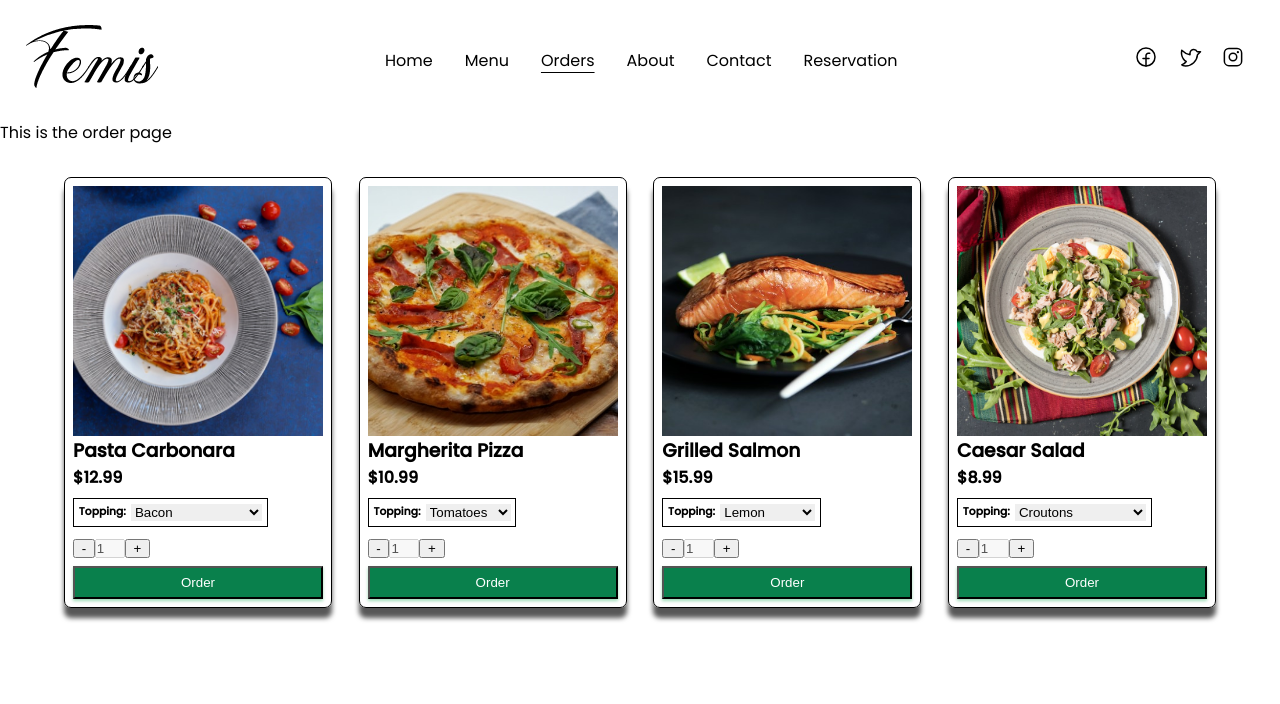
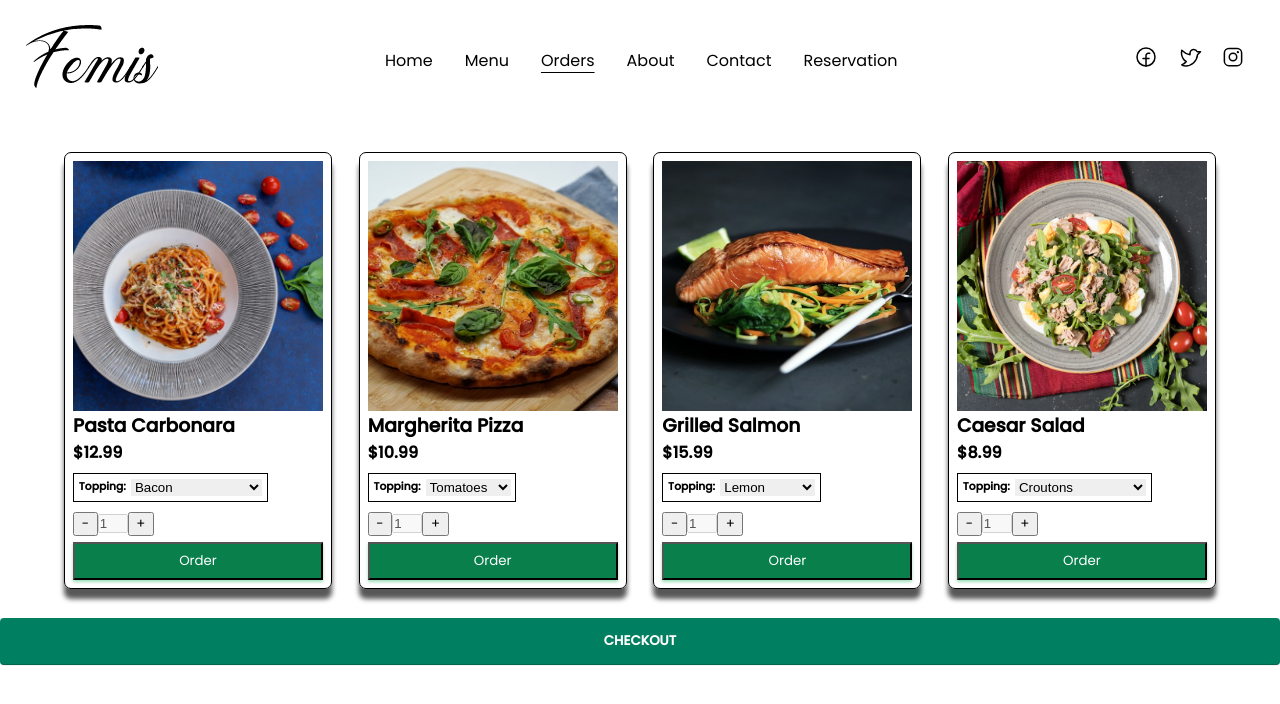
Before and after one commit to femiopebiyi/restaurant-site, a React (Vite) app: page /orders in a window 1280 px wide. Shown: the top 704 px of the page. Built offline with nearby package versions, Linux system fonts and the light colour scheme; the HTML template or start-up script is replaced by a standard one; a web font is replaced by a local one.

Commit message:
checkout button styles

```diff
--- a/src/App.css
+++ b/src/App.css
@@ -482,6 +482,33 @@ header{
 .toppings{
     margin-top: .5em;
 }
+
+button{
+    font-family: "Poppins";
+}
+.checkout{
+    width: 100%;
+    text-align: center;
+    margin: 1em 0;
+    padding: 1em 0;
+    outline: 0;
+    cursor: pointer;
+    text-align: center;
+    border: 0;
+    min-height: 36px;
+    min-width: 36px;
+    color: #ffffff;
+    background: #008060;
+    border-radius: 4px;
+    font-weight: 700;
+    box-shadow: rgba(0, 0, 0, 0.05) 0px 1px 0px 0px, rgba(0, 0, 0, 0.2) 0px -1px 0px 0px inset;
+
+    text-transform: uppercase;
+}
+
+.checkout:hover {
+    background: #006e52;
+}
 @media screen and (max-width: 675px) {
 
     header{
--- a/src/App.tsx
+++ b/src/App.tsx
@@ -6,6 +6,7 @@ import { UIContextProvider } from './context/UI-context'
 import Contact from './pages/Contact/Contact'
 import Orders from './pages/Orders/Orders'
 import { OrderContextProvider } from './context/order-context'
+import OrderCheckout from './pages/Orders/OrderCheckout'
 
 function App() {
 
@@ -21,6 +22,7 @@ function App() {
           <Route path='contact' element={<Contact/>}/>
           <Route path='orders'>
             <Route index element={<Orders/>}/>
+            <Route path='ordercheckout' element={<OrderCheckout/>}/>
           </Route>
         </Routes>
       </Router>
--- /dev/null
+++ b/src/pages/Orders/OrderCheckout.tsx
@@ -0,0 +1,13 @@
+
+
+
+
+const OrderCheckout = () => {
+  return (
+    <div>
+      OrderCheckout Page
+    </div>
+  )
+}
+
+export default OrderCheckout
--- a/src/pages/Orders/Orders.tsx
+++ b/src/pages/Orders/Orders.tsx
@@ -10,13 +10,13 @@ const Orders = () => {
 
 return (
 <div id="orders">
-    This is the order page
-
     <div className="order-con">
         {menuItems.map((item, key)=>{
             return <SingleOrder item = {item} key={key}/>
         })}
     </div>
+
+    <button className="checkout">Checkout</button>
 </div>
 )
 }
```
